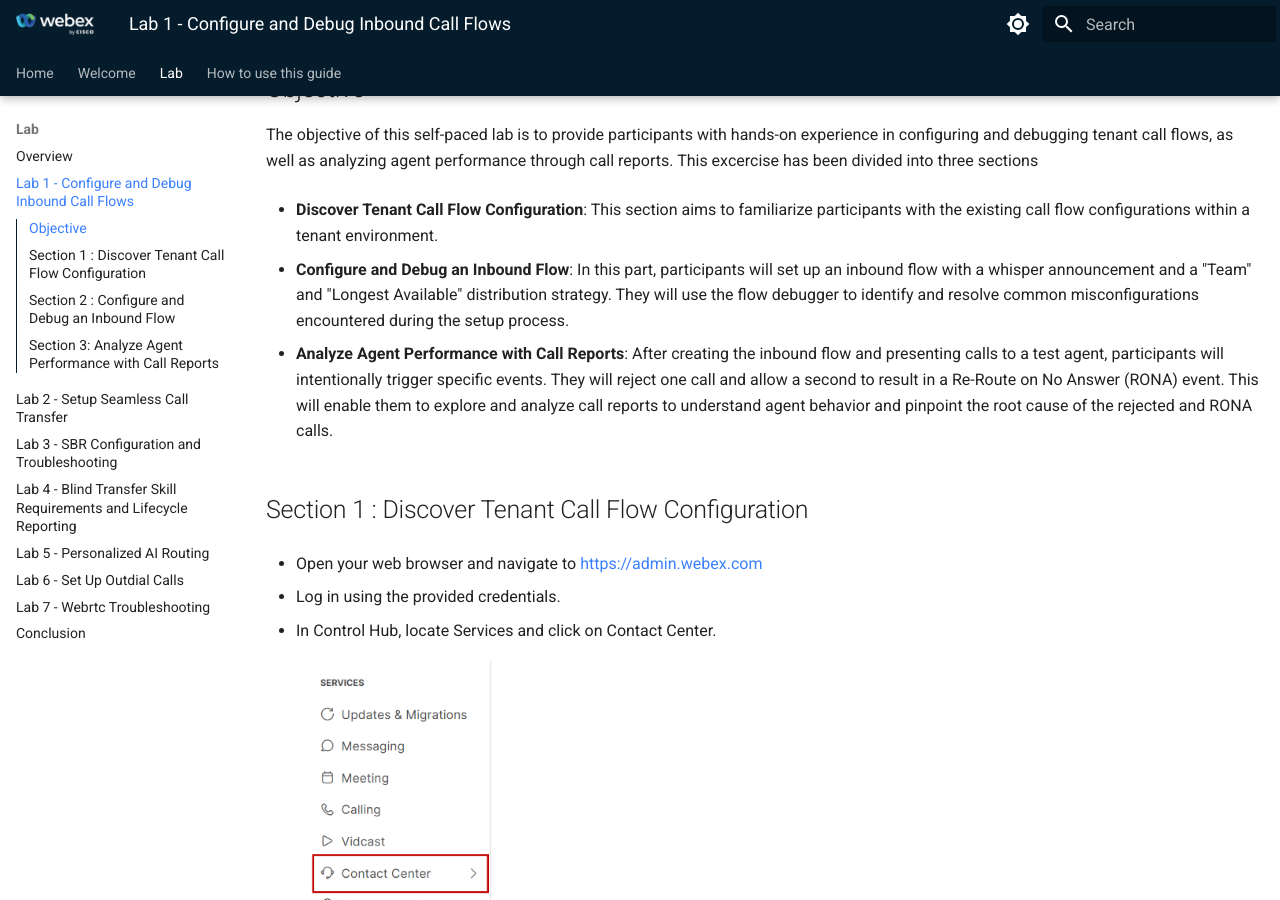
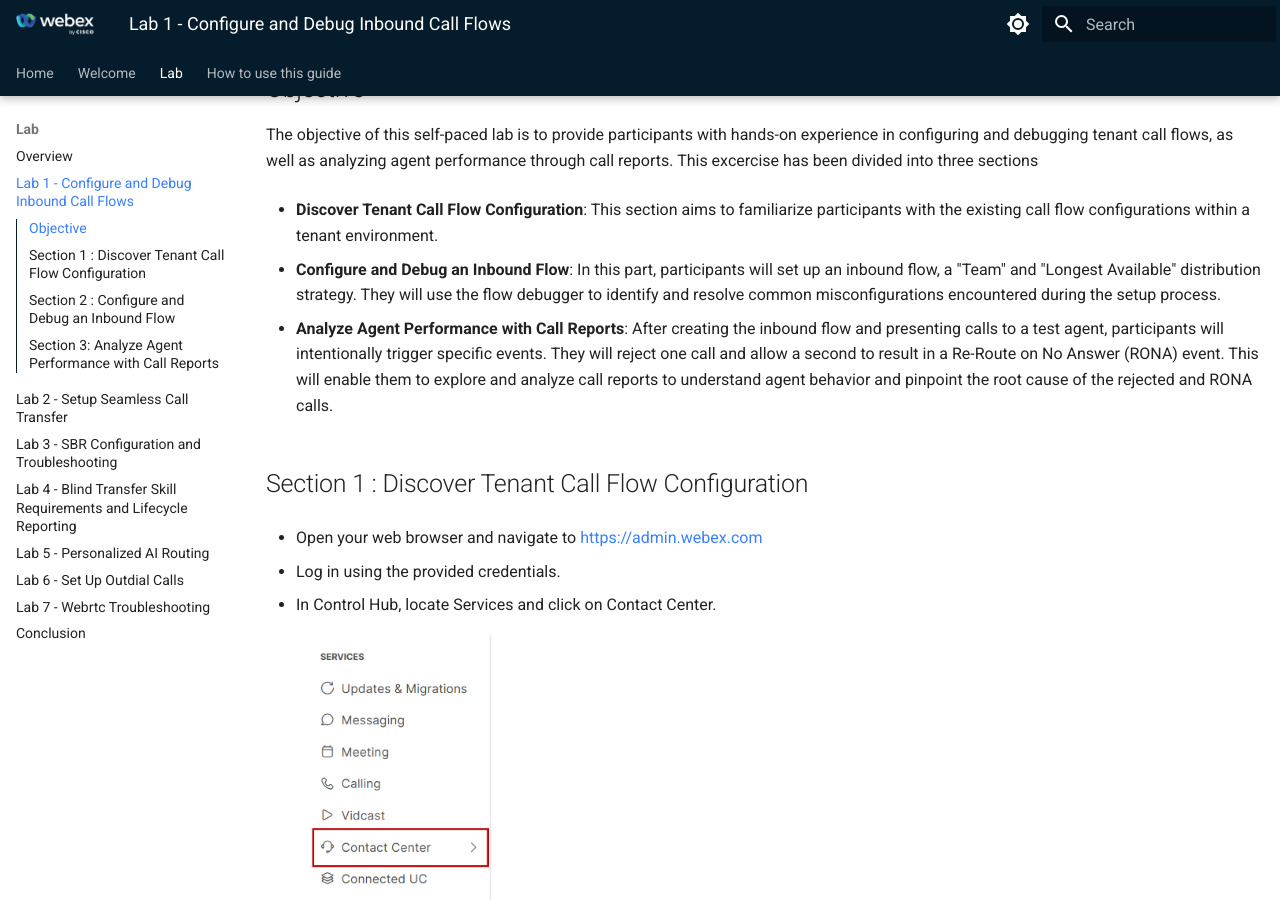
Before and after one commit to WebexCC-SA/LAB-21177, an MkDocs documentation site: the page built from docs/Excercise1.md, in a window 1280 px wide and 900 px high, scrolled down 416 px. Built offline with MkDocs 1.6.1 and Material for MkDocs 9.7.7, drawn with Linux system fonts in a browser that asks for light colours; some of the changed text lies outside the part shown.

Commit message:
Update Excercise1.md

```diff
--- a/docs/Excercise1.md
+++ b/docs/Excercise1.md
@@ -17,7 +17,7 @@
 This section aims to familiarize participants with the existing call flow configurations within a tenant environment.
 
 - **Configure and Debug an Inbound Flow**:
-In this part, participants will set up an inbound flow with a whisper announcement and a "Team" and "Longest Available" distribution strategy. They will use the flow debugger to identify and resolve common misconfigurations encountered during the setup process.
+In this part, participants will set up an inbound flow, a "Team" and "Longest Available" distribution strategy. They will use the flow debugger to identify and resolve common misconfigurations encountered during the setup process.
 
 - **Analyze Agent Performance with Call Reports**:
 After creating the inbound flow and presenting calls to a test agent, participants will intentionally trigger specific events. They will reject one call and allow a second to result in a Re-Route on No Answer (RONA) event. This will enable them to explore and analyze call reports to understand agent behavior and pinpoint the root cause of the rejected and RONA calls.
```
Also changed, not shown: other parts of docs/Excercise1.md (+1 -1 lines).
